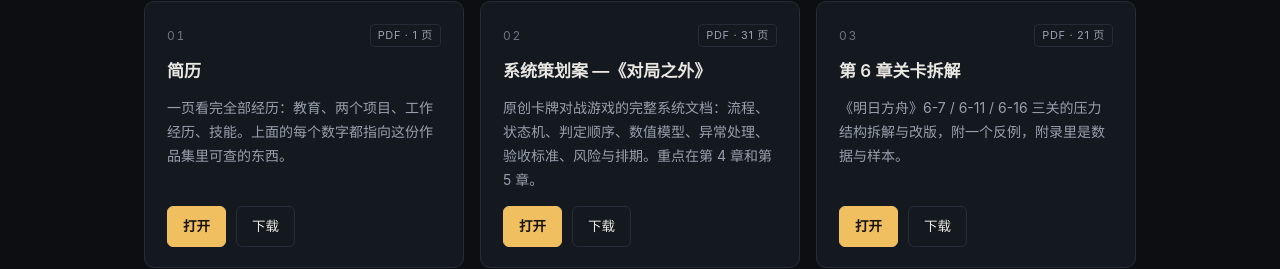
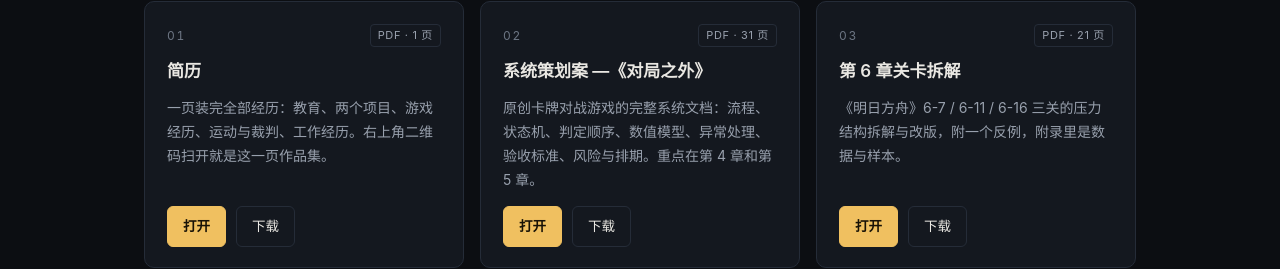
Before and after one commit to trebor114514/portfolio, a plain HTML site: page index.html in a window 1280 px wide. Shown: the part 563-832 px from the top of the page. Drawn offline with Linux system fonts and the light colour scheme.

Commit message:
简历卡片文案同步

```diff
--- a/index.html
+++ b/index.html
@@ -119,7 +119,7 @@
       <article class="card">
         <div class="card-top"><span class="idx">01</span><span class="kind">PDF · 1 页</span></div>
         <h3>简历</h3>
-        <p>一页看完全部经历：教育、两个项目、工作经历、技能。上面的每个数字都指向这份作品集里可查的东西。</p>
+        <p>一页装完全部经历：教育、两个项目、游戏经历、运动与裁判、工作经历。右上角二维码扫开就是这一页作品集。</p>
         <div class="acts">
           <a class="btn primary" href="files/01-resume.pdf" target="_blank" rel="noopener">打开</a>
           <a class="btn" href="files/01-resume.pdf" download>下载</a>
```
